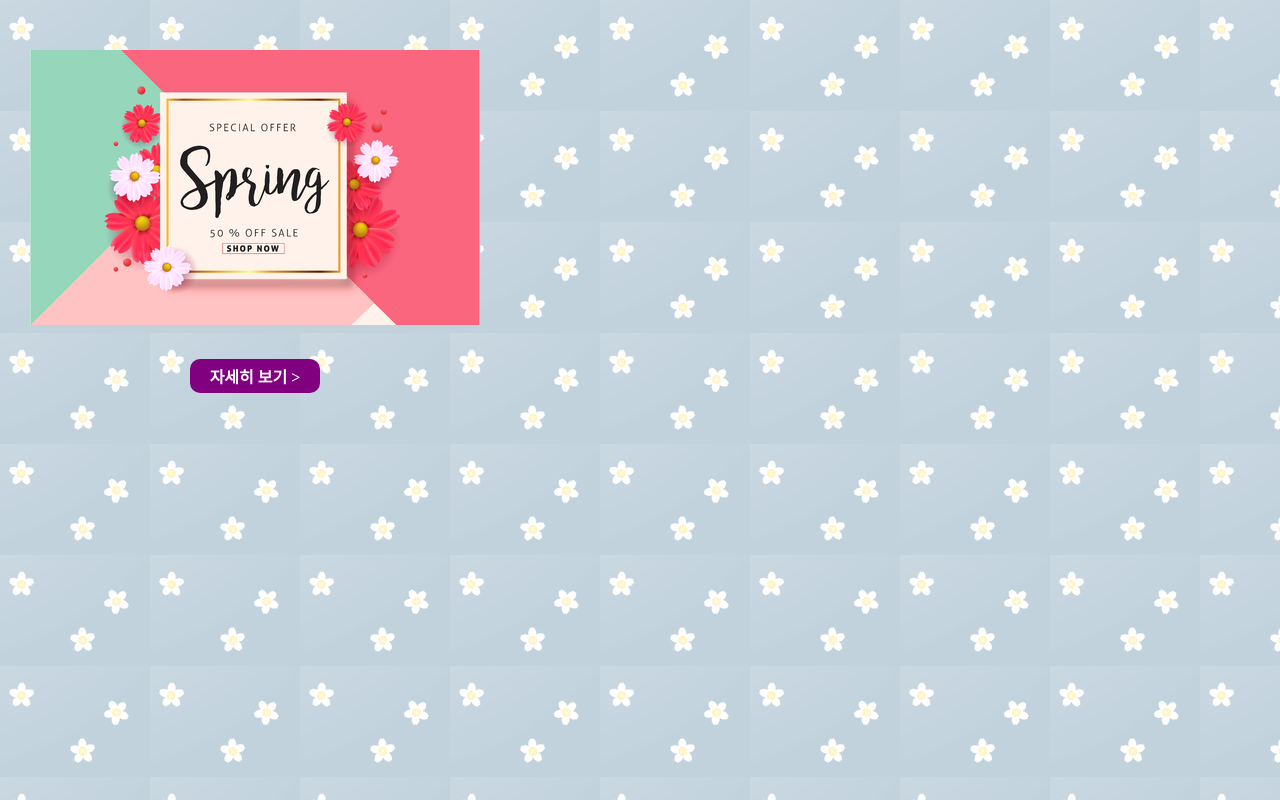
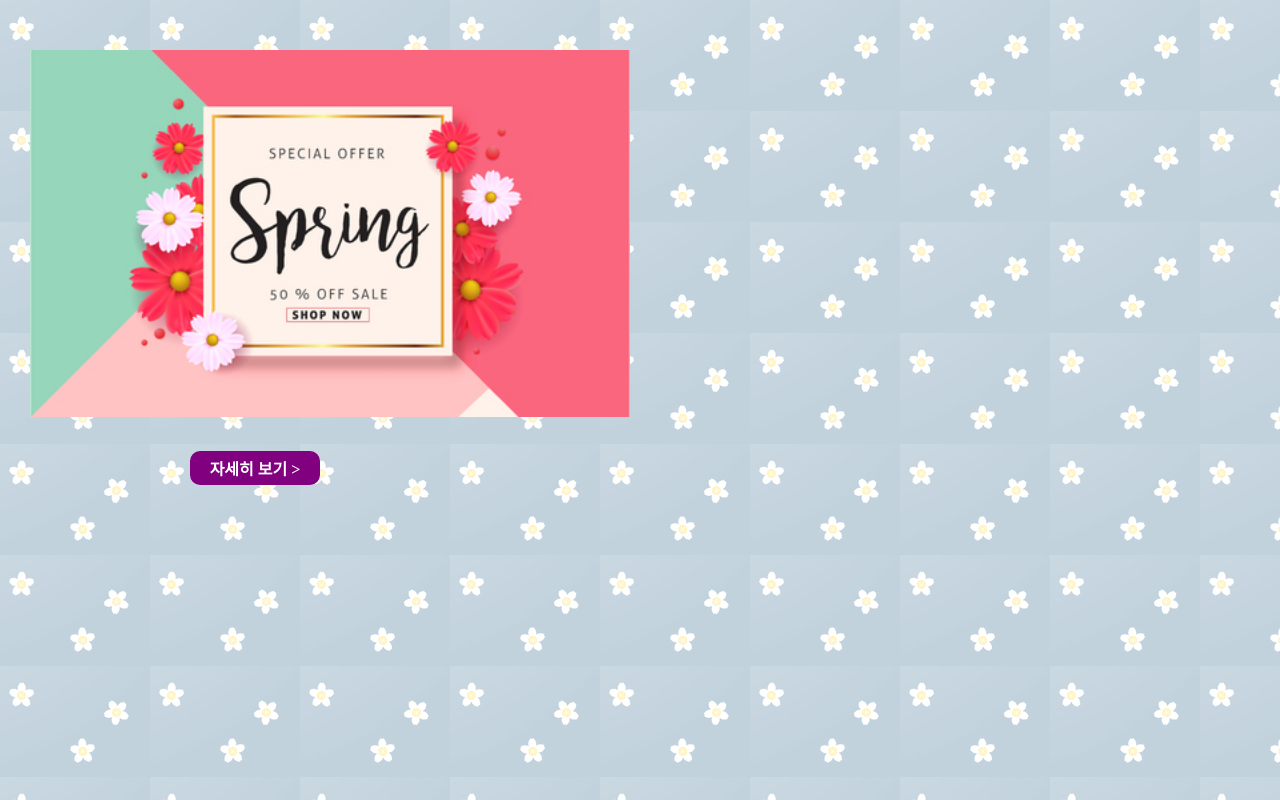
Before and after one commit to jdpej123/jdpej123.github.io, a plain HTML site: page 세일 안내장.html in a window 1280 px wide. Drawn offline with Linux system fonts and the light colour scheme.

Commit message:
그림확대

```diff
--- a/세일 안내장.html
+++ b/세일 안내장.html
@@ -27,7 +27,7 @@
 </style>
 </head>
 <body>
-<img src='shop_now.jpg' width="450">
+<img onmouseover="this.style.width='600px'" onmouseout="this.style.width='450px'" src='shop_now.jpg' width="450">
 <a href="개똥지빠귀 새.html"><div id="button"><b>자세히 보기 ></b></div></a>
 </body>
 </html>
```
